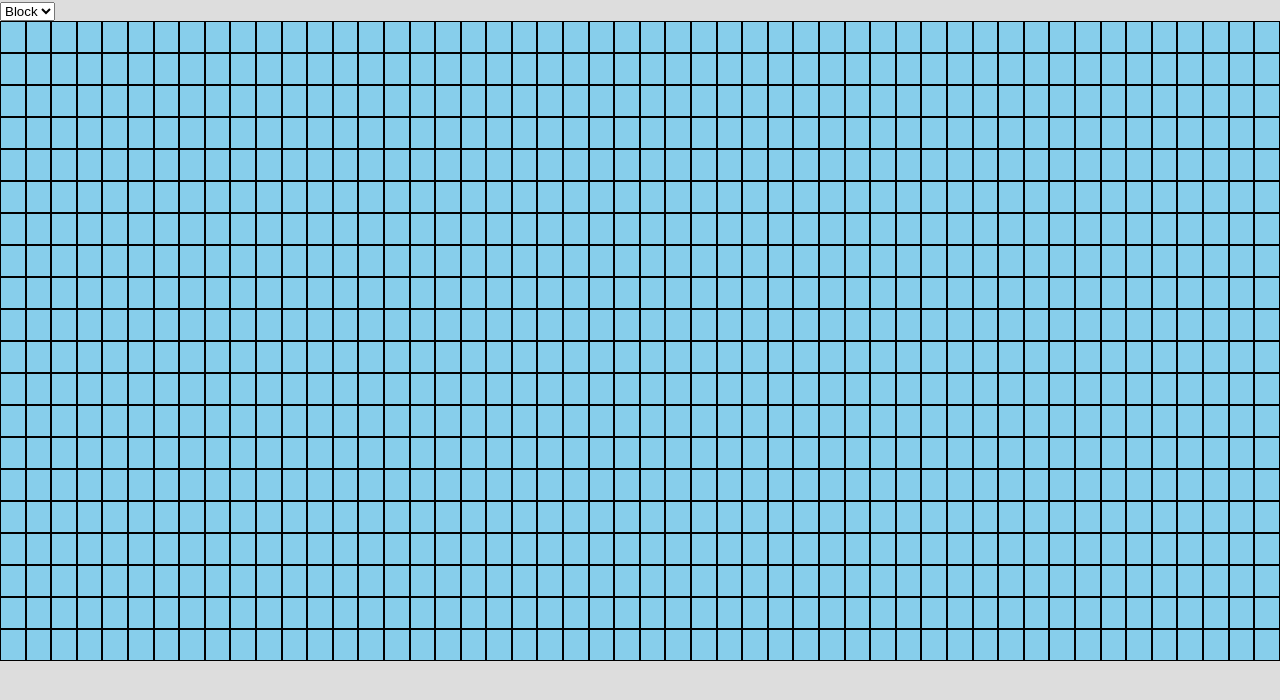
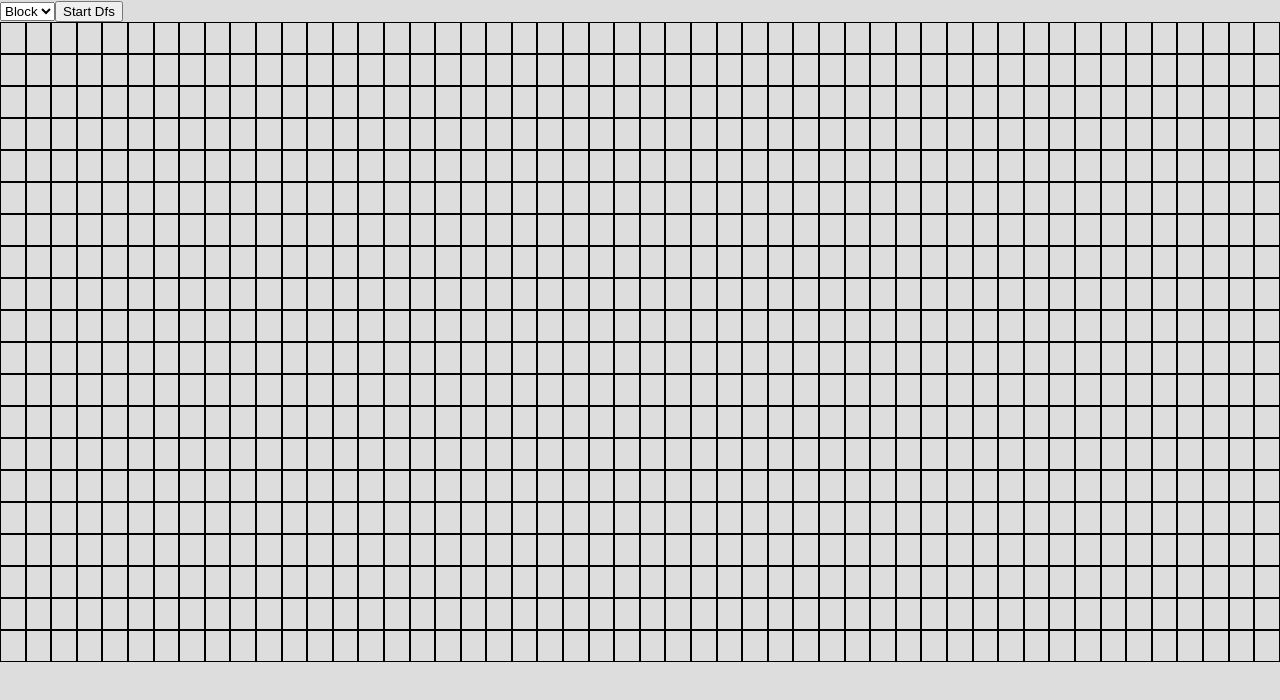
Before and after one commit to ShubhamBrody/Searching-Algorithms-Visualisation, a React (Create React App) app: page / in a window 1280 px wide. Shown: the top 700 px of the page. Built offline with nearby package versions, Linux system fonts and the light colour scheme.

Commit message:
working model created with bfs and dfs

```diff
--- /dev/null
+++ b/src/components/Algorithms/Dfs.js
@@ -0,0 +1,88 @@
+var dir = [
+  [-1, 0],
+  [0, -1],
+  [1, 0],
+  [0, 1],
+  [-1, -1],
+  [-1, 1],
+  [1, -1],
+  [1, 1],
+];
+
+var visited = [];
+
+// function rundfs(curr, end, grid, setGrid, m, n) {
+//   return 1;
+//   if (curr===end) return 1;
+//   if (curr in visited) return 0;
+//   console.log("DFS : ", curr);
+//   setGrid((prev) => {
+//     prev[curr[0]][curr[1]] = 4;
+//     return prev;
+//   });
+//   console.log(grid)
+//   visited.push(curr);
+//   for (var i = 0; i < dir.length; ++i) {
+//     setTimeout(() => {
+//     var d = dir[i];
+//     var X = curr[0] + d[0],
+//       Y = curr[1] + d[1];
+//     if (X >= 0 && X < m && Y >= 0 && Y < n && grid[X][Y] !== 1) {
+//         if (rundfs([X, Y], end, grid, setGrid, m, n) === 1) return 1;
+//       }
+//       }, 1000)
+//   }
+//   return 0;
+// }
+
+function dfs(start, end, grid, m, n) {
+  if (visited.find((e) => JSON.stringify(e) === JSON.stringify(start)))
+    return 0;
+  if (JSON.stringify(start) === JSON.stringify(end)) return 1;
+  visited.push(start);
+  for (var i = 0; i < dir.length; ++i) {
+    var d = dir[i];
+    var X = start[0] + d[0],
+      Y = start[1] + d[1];
+    if (X >= 0 && X < m && Y >= 0 && Y < n && grid[X][Y] !== 1) {
+      if (dfs([X, Y], end, grid, m, n) === 1) return 1;
+    }
+  }
+  return 0;
+}
+
+function bfs(start, end, grid, m, n) {
+  var q = [start]
+  visited.push(start)
+  while (q.length > 0) {
+    var currelem = q.shift()
+    if(JSON.stringify(currelem)===JSON.stringify(end)) return 1
+    for (var i = 0; i < dir.length; ++i) {
+      var d = dir[i]
+      var X = currelem[0] + d[0],
+        Y = currelem[1] + d[1]
+      if (X >= 0 && X < m && Y >= 0 && Y < n && grid[X][Y] !== 1) {
+        if(visited.find((e) => JSON.stringify(e)===JSON.stringify([X,Y]))) continue
+        if(X===end[0] && Y===end[1]) return 1
+        q.push([X, Y])
+        visited.push([X,Y])
+      }
+    }
+  }
+  return 0
+}
+
+function Dfs({ start, end, grid, rows, cols, setVisited, setRundfs }) {
+  console.log(rows, cols, "hi");
+  visited = [];
+  setRundfs(false);
+  if (bfs(start, end, grid, rows, cols) === 1) {
+    console.log("FOUND TARGET");
+    console.log(visited);
+    setVisited(visited);
+  } else {
+    console.log("NOT FOUND", visited);
+  }
+}
+
+export default Dfs;
--- a/src/components/Grid/Box.js
+++ b/src/components/Grid/Box.js
@@ -15,7 +15,7 @@ function Box({
   const colorCat = {
     normal: "transparent",
     block: "grey",
-    start: "lightgreen",
+    start: "green",
     end: "red",
     visited: "skyblue",
   };
@@ -40,7 +40,7 @@ function Box({
 
   const onSubmitHandler = (e) => {
     console.log(i, j);
-    if(e.type==="mouseover" && e.ctrlKey===false) return;
+    if(e.type==="mouseover" && (selectval==="start" || selectval==="end" || e.ctrlKey===false)) return;
     setGrid((grid) =>
       grid.map((item, I) => {
         return item.map((val, J) => {
--- a/src/components/Grid/GridMaker.js
+++ b/src/components/Grid/GridMaker.js
@@ -1,17 +1,49 @@
 import Box from "./Box";
-import { useRef, useState } from "react";
+import Dfs from "../Algorithms/Dfs"
+import { useEffect, useRef, useState } from "react";
 
 function GridMaker({ rows, cols }) {
   const width = 30;
   const [grid, setGrid] = useState(
-    Array(rows).fill(Array(cols).fill(4))
+    Array(rows).fill(Array(cols).fill(0))
   );
   const [selectval, setSelectval] = useState("block");
   var r = useRef(null);
   var refs = Array(rows).fill(Array(cols).fill(r));
   const [start, setStart] = useState([-1, -1]);
   const [end, setEnd] = useState([-1, -1]);
+  const [rundfs, setRundfs] = useState(false);
   const colornames = ["normal", "block", "start", "end", "visited"];
+  const [visitedarray, setVisitedarray] = useState([])
+
+  useEffect(() => {
+    var I=-1;
+    console.log(visitedarray, rundfs)
+    if(visitedarray.length===0 && grid) return
+    console.log("came here", visitedarray)
+    var st = setInterval(() => {
+      ++I
+      console.log("I:",I,"vis:",visitedarray.length)
+      if(I>=visitedarray.length) {
+        clearInterval(st)
+        return;
+      }
+      console.log(visitedarray[I])
+      console.log("GRID SIZE : ", grid.length)
+      if(JSON.stringify(visitedarray[I]) !== JSON.stringify(start) && JSON.stringify(visitedarray[I]) !== JSON.stringify(end))
+      setGrid((prev) => {
+        console.log(prev)
+        return prev.map((row, i) => {
+          return row.map((val, j) => {
+            if(i===visitedarray[I][0] && j===visitedarray[I][1]) return 4;
+            return val
+          })
+        })
+        // prev[visitedarray[i][0]][visitedarray[i][1]] = 4;
+        // return prev
+      })
+    }, 10)
+  }, [visitedarray])
 
   return (
     <div>
@@ -25,6 +57,7 @@ function GridMaker({ rows, cols }) {
         <option value="start">Start</option>
         <option value="end">End</option>
       </select>
+      <button onClick={(e)=>{setRundfs((prev)=>!prev)}}>Start Dfs</button>
       {grid && grid.map((item, i) => {
         return (
           <div style={{ display: "flex" }}>
@@ -49,6 +82,7 @@ function GridMaker({ rows, cols }) {
           </div>
         );
       })}
+      {rundfs && <Dfs setRundfs={setRundfs} grid={grid} setGrid={setGrid} start={start} end={end} rows={rows} cols={cols} setVisited={setVisitedarray}/>}
     </div>
   );
 }
```
Also changed, not shown: src/components/Algorithms/AStar.js (added), src/components/Algorithms/Bfs.js (added).
